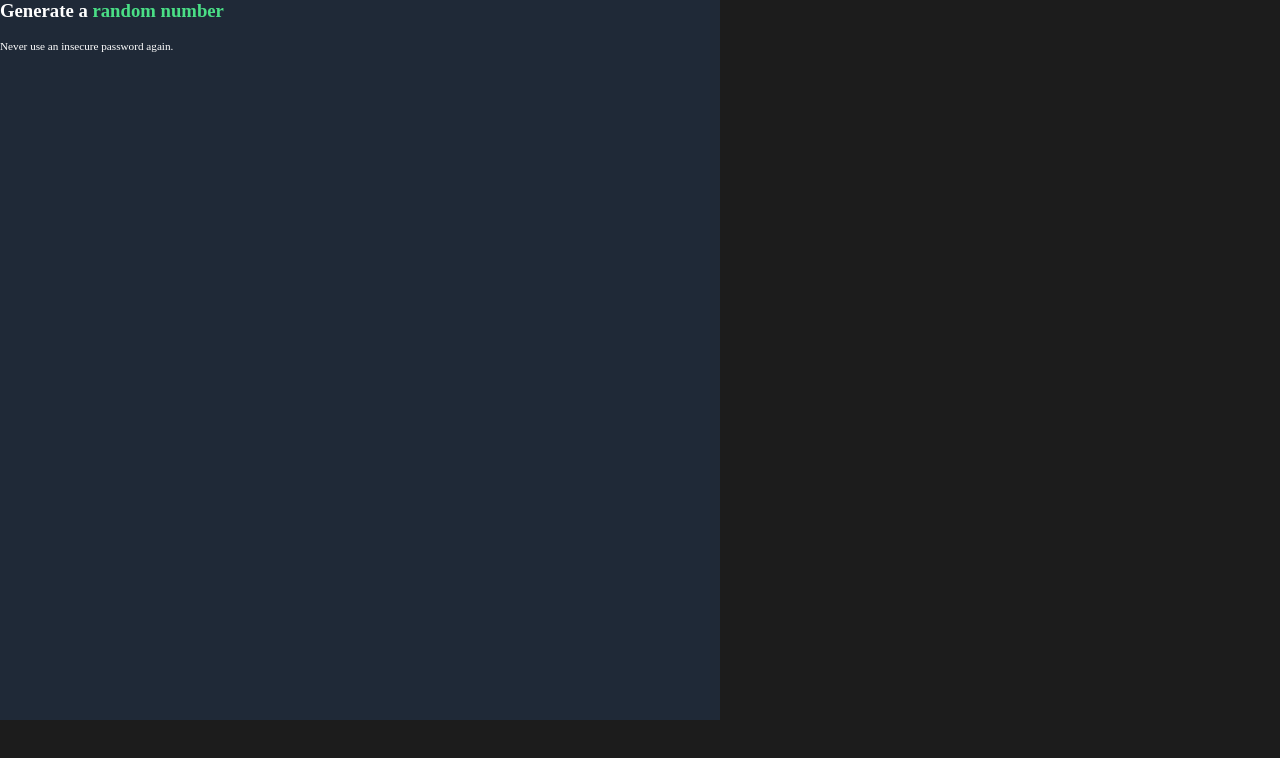
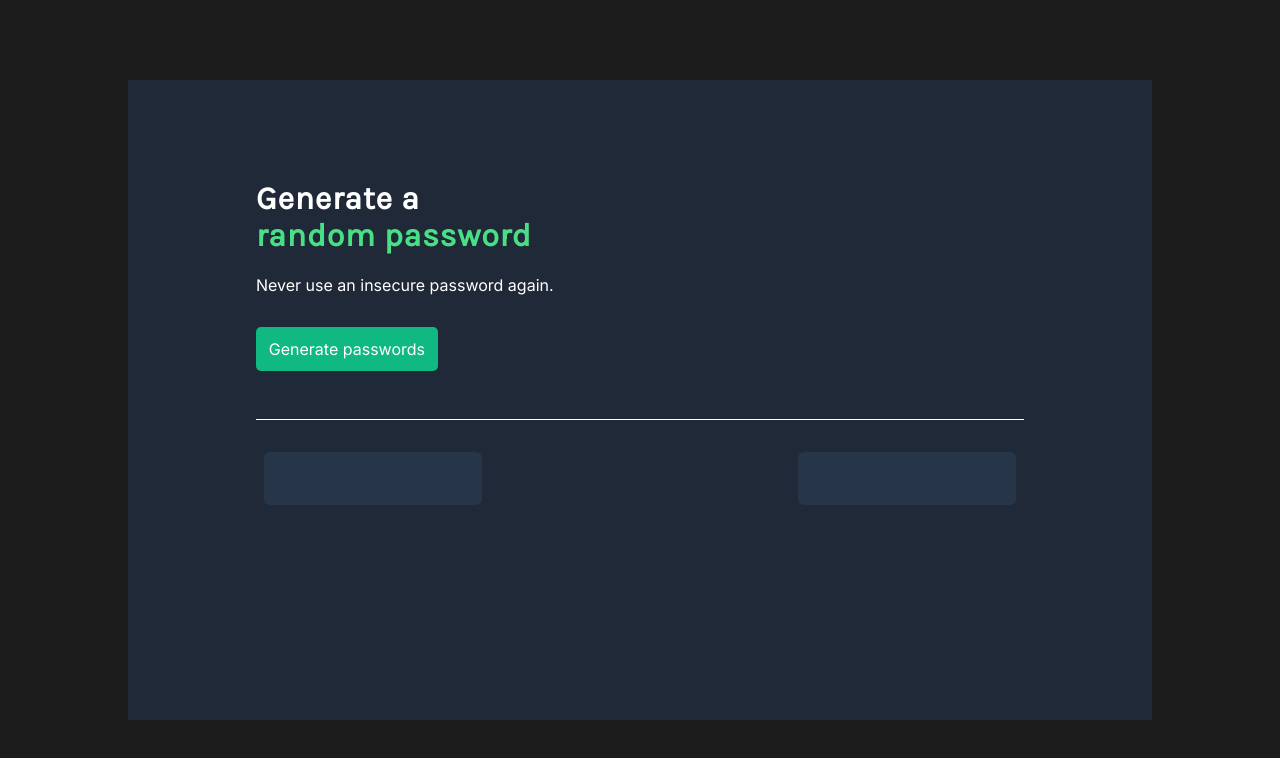
Before and after one commit to aysenur-aydin/Password-Generator, a plain HTML site: page index.html in a window 1280 px wide. Drawn offline with nearby package versions, Linux system fonts and the light colour scheme.

Commit message:
Project Finished

```diff
--- a/index.css
+++ b/index.css
@@ -1,26 +1,76 @@
+html,
 body {
-    margin: 0;
-    background-color: #1C1C1C;
+  margin: 0;
+  padding: 0;
+  background-color: #1c1c1c;
+  font-family: "Inter";
 }
 
+/********** IF U WANT TO CHOOSE FONTS IN FOLDER ************/
+
+/* @font-face {
+  font-family: "Karla";
+  src: url(Karla-VariableFont_wght.ttf);
+}
+@font-face {
+  font-family: "Inter";
+  src: url(Inter-VariableFont_slntwght.ttf);
+} */
+
 .container {
-    width: 90vh;
-    height: 90vh;
-    background-color: #1F2937;
-
+  box-sizing: border-box;
+  margin: 10vh 10vw;
+  align-self: center;
+  padding: 10vh 10vw;
+  width: 80vw;
+  height: 80vh;
+  background-color: #1f2937;
 }
 
-
-h3 {
-    font-family: 'Karla';
-    color: #FFFFFF;
+h1 {
+  font-family: "Karla";
+  color: #ffffff;
+  letter-spacing: 0.05rem;
 }
 
 span {
-    color: #4ADF86;
+  color: #4adf86;
+  display: block;
 }
 
 p {
-    color: white;
-    font-size: 0.7rem;
+  color: white;
 }
+
+#generate-btn {
+  background: #10b981;
+  color: white;
+  border: none;
+  padding: 0.8em;
+  margin-top: 1rem;
+  border-radius: 5px;
+  cursor: pointer;
+}
+
+.password-container {
+  display: flex;
+  justify-content: space-between;
+  align-items: center;
+  flex-wrap: wrap;
+  border-top: 1px solid white;
+  margin: 3em auto;
+  padding: 1.5em 0;
+}
+
+.password {
+  display: flex;
+  justify-content: center;
+  align-items: center;
+  background: #273549;
+  height: 2.5em;
+  width: 12em;
+  color: #5def92;
+  margin: 0.5em;
+  padding: 0.4em 0.8em;
+  border-radius: 6px;
+}
--- a/index.html
+++ b/index.html
@@ -1,12 +1,22 @@
 <html>
-    <head><link rel="stylesheet" href="https://cdnjs.cloudflare.com/ajax/libs/normalize/8.0.1/normalize.css">
+
+<head>
+    <link rel="stylesheet" href="https://cdnjs.cloudflare.com/ajax/libs/normalize/8.0.1/normalize.css">
+    <link rel="preconnect" href="https://fonts.googleapis.com"><link rel="preconnect" href="https://fonts.gstatic.com" crossorigin><link href="https://fonts.googleapis.com/css2?family=Inter&family=Karla&display=swap" rel="stylesheet">
     <link rel="stylesheet" href="index.css">
 </head>
+
 <body>
     <div class="container">
-            <h3>Generate a <span>random number</span></h3>
+        <h1>Generate a <span>random password</span></h1>
         <p>Never use an insecure password again.</p>
+        <button id="generate-btn" onclick="generatePasswords()">Generate passwords</button>
+        <div class="password-container">
+            <div id="password-one" class="password"></div>
+            <div id="password-two" class="password"></div>
+        </div>
     </div>
     <script src="index.js"></script>
 </body>
+
 </html>
--- a/index.js
+++ b/index.js
@@ -1,2 +1,24 @@
-const characters = ["A","B","C","D","E","F","G","H","I","J","K","L","M","N","O","P","Q","R","S","T","U","V","W","X","Y","Z","a","b","c","d","e","f","g","h","i","j","k","l","m","n","o","p","q","r","s","t","u","v","w","x","y","z", "0", "1", "2", "3", "4", "5", "6", "7", "8", "9","~","`","!","@","#","$","%","^","&","*","(",")","_","-","+","=","{","[","}","]",",","|",":",";","<",">",".","?",
-"/"];
+const characters = ["A", "B", "C", "D", "E", "F", "G", "H", "I", "J", "K", "L", "M", "N", "O", "P", "Q", "R", "S", "T", "U", "V", "W", "X", "Y", "Z", "a", "b", "c", "d", "e", "f", "g", "h", "i", "j", "k", "l", "m", "n", "o", "p", "q", "r", "s", "t", "u", "v", "w", "x", "y", "z", "0", "1", "2", "3", "4", "5", "6", "7", "8", "9", "~", "`", "!", "@", "#", "$", "%", "^", "&", "*", "(", ")", "_", "-", "+", "=", "{", "[", "}", "]", ",", "|", ":", ";", "<", ">", ".", "?",
+    "/"];
+
+const passwordOne = document.getElementById("password-one")
+const passwordTwo = document.getElementById("password-two")
+const passwordLength = 15;
+
+function getRandomCharacter() {
+    let randomChar = Math.floor(Math.random() * characters.length)
+    return characters[randomChar]
+}
+
+function generateRandomPassword() {
+    let randomPassword = ""
+    for (let i = 0; i < passwordLength; i++) {
+        randomPassword += getRandomCharacter()
+    }
+    return randomPassword
+}
+
+function generatePasswords() {
+    passwordOne.textContent = generateRandomPassword()
+    passwordTwo.textContent = generateRandomPassword()
+}
```
Lines whose indentation alone changed are shown as unchanged.
